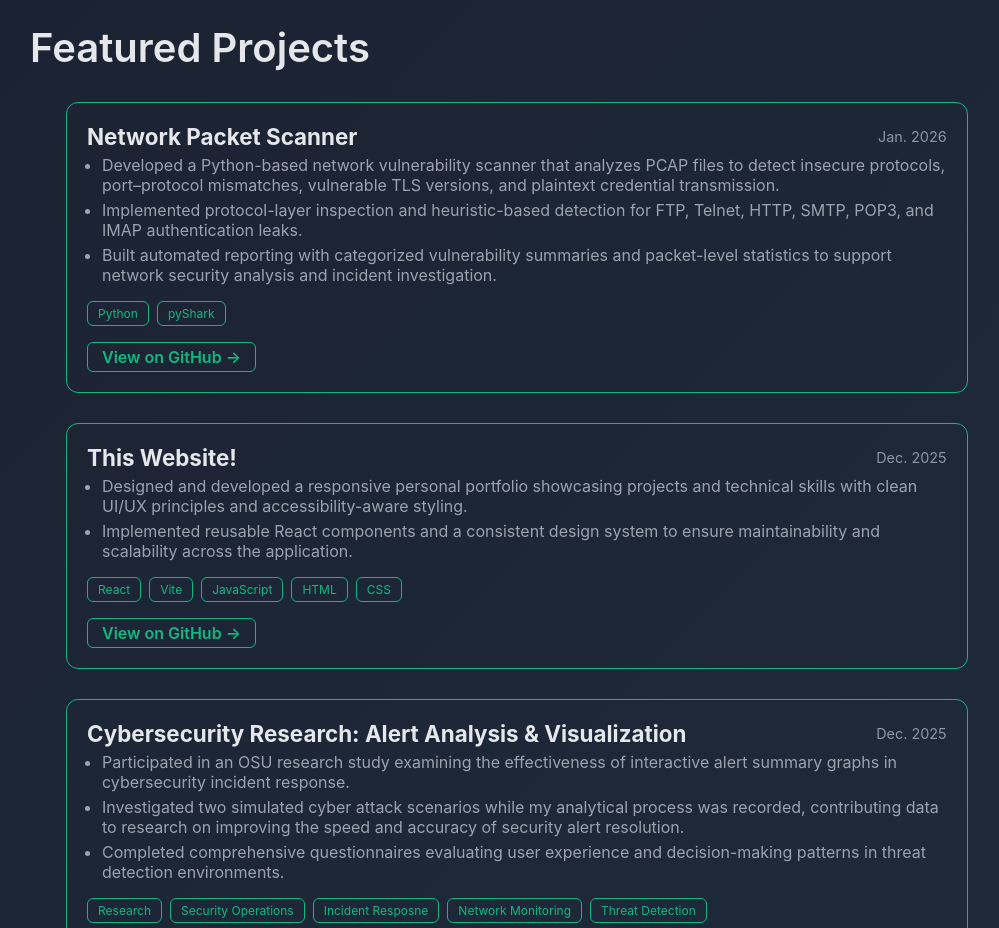
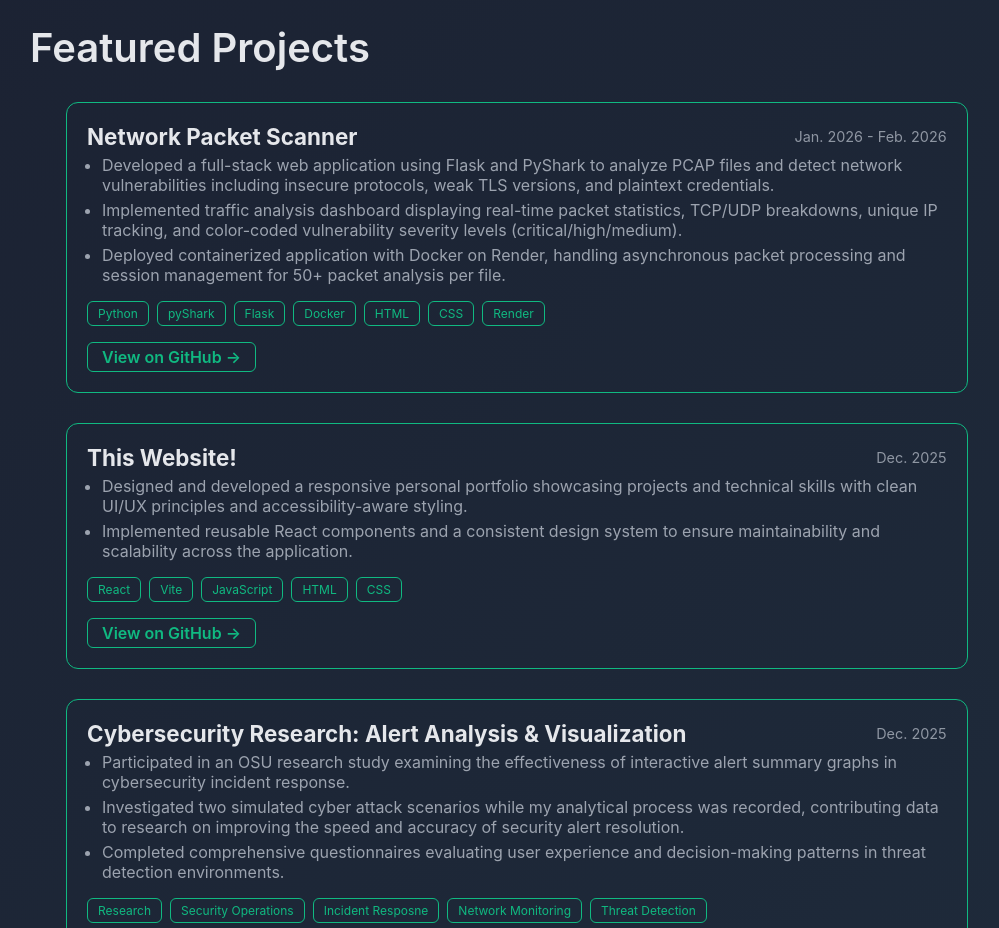
Before and after one commit to JaysonGaa/jayson-portfolio, a React (Vite) app: page / in a window 1280 px wide. Shown: the part 1380-2308 px from the top of the page, without its empty margins (123-1122 px from the left). Built offline with nearby package versions, Linux system fonts and the light colour scheme.

Commit message:
Made Changes to the Network Packet Scanner Description

```diff
--- a/src/components/Projects/Projects.jsx
+++ b/src/components/Projects/Projects.jsx
@@ -15,18 +15,24 @@ const Projects = () => {
       {/* Packet Scanner */}
       <TextCard
       title = 'Network Packet Scanner'
-      date = 'Jan. 2026'
+      date = 'Jan. 2026 - Feb. 2026'
       description = {
         [
-        'Developed a Python-based network vulnerability scanner that analyzes PCAP files to detect insecure protocols, port–protocol mismatches, vulnerable TLS versions, and plaintext credential transmission.',
-        'Implemented protocol-layer inspection and heuristic-based detection for FTP, Telnet, HTTP, SMTP, POP3, and IMAP authentication leaks.',
-        'Built automated reporting with categorized vulnerability summaries and packet-level statistics to support network security analysis and incident investigation.'
+        'Developed a full-stack web application using Flask and PyShark to analyze PCAP files and detect network vulnerabilities including insecure protocols, weak TLS versions, and plaintext credentials.',
+        'Implemented traffic analysis dashboard displaying real-time packet statistics, TCP/UDP breakdowns, unique IP tracking, and color-coded vulnerability severity levels (critical/high/medium).',
+        'Deployed containerized application with Docker on Render, handling asynchronous packet processing and session management for 50+ packet analysis per file.'
         ]
       }
       tags = {
         [
         'Python',
-        'pyShark'
+        'pyShark',
+        'Flask',
+        'Docker',
+        'HTML',
+        'CSS',
+        'Render'
+
         ]}
         link = "https://github.com/JaysonGaa/network-packet-scanner"
         linkText = ' View on GitHub →'
```
